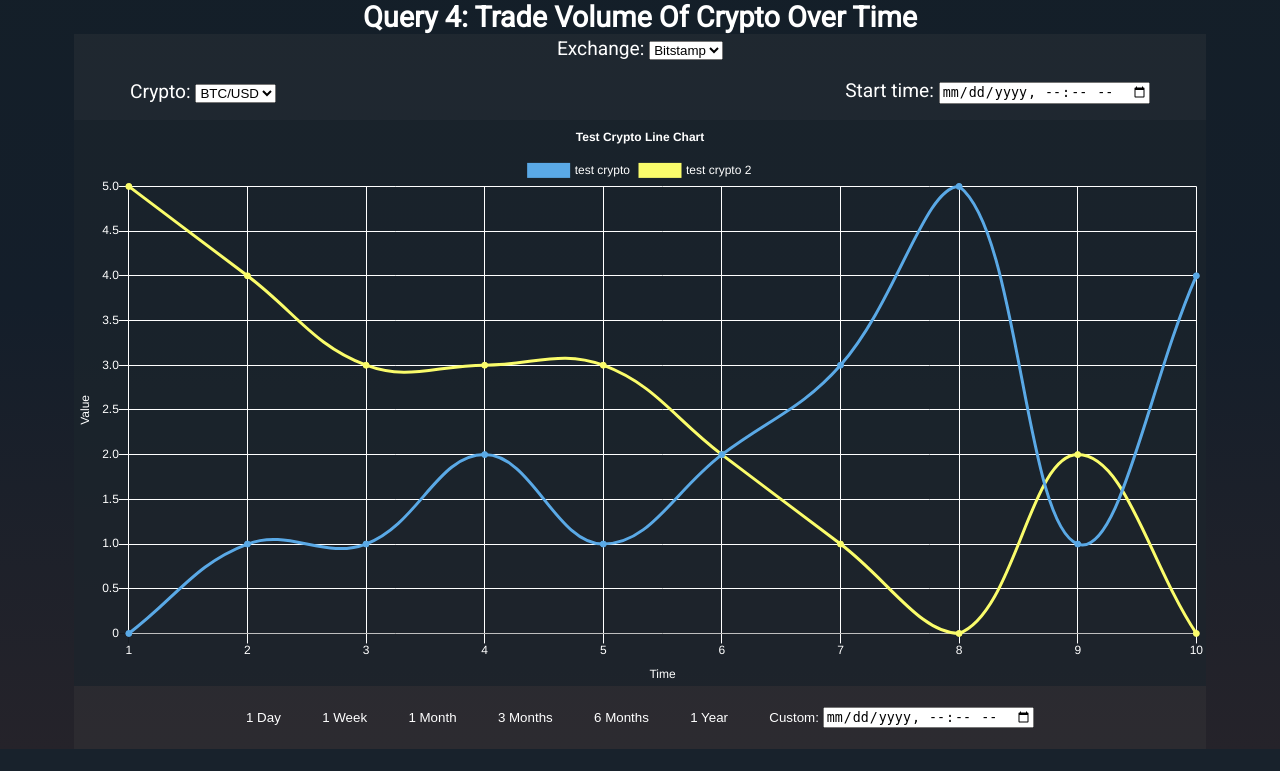
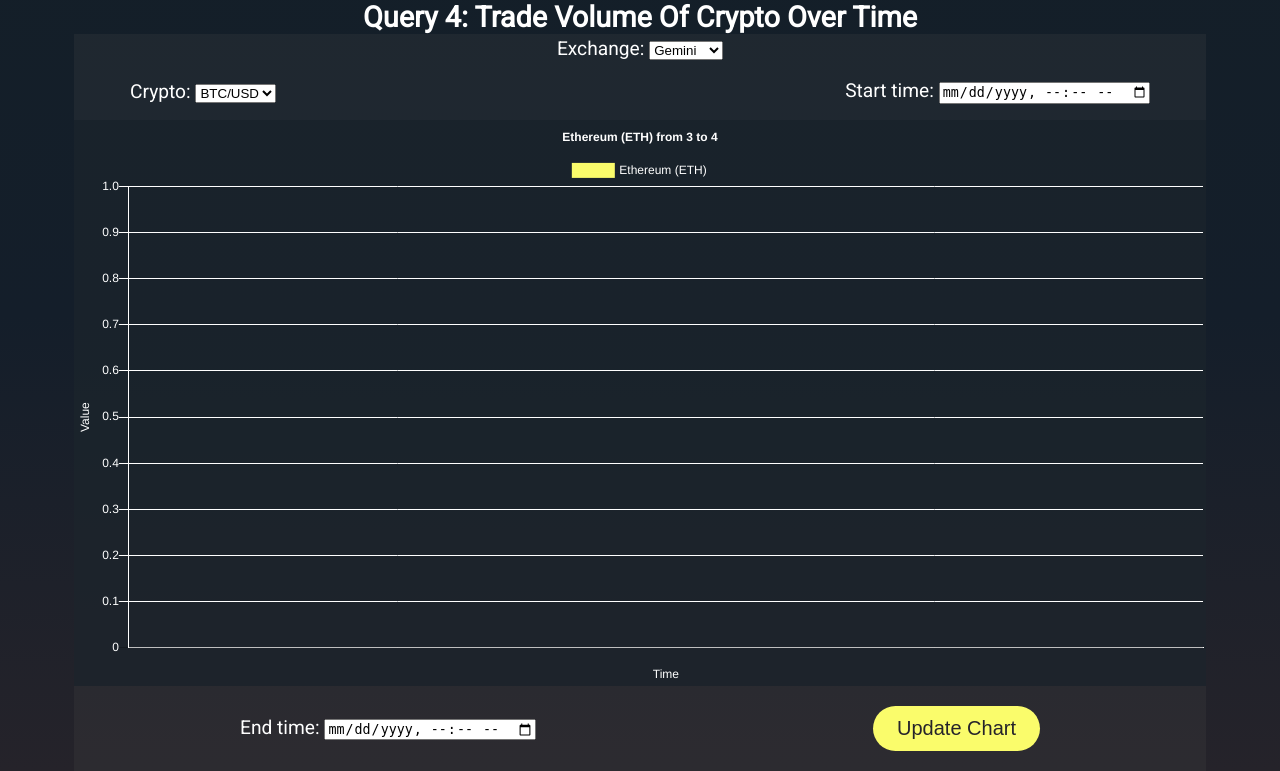
Before and after one commit to BradyMMenswar/DBMSProject, a Flask app: page /volume in a window 1280 px wide. Shown: the part 140-911 px from the top of the page. Before the commit the page ends 889 px from the top, so only its background shows below. Run offline with Flask 2, Linux system fonts and the light colour scheme; some libraries are stand-ins or nearby versions.

Commit message:
Added chart to volume.html
The query 4 chart has been implemented and added to the webpage.

```diff
--- a/app.py
+++ b/app.py
@@ -1,6 +1,6 @@
 from flask import Flask, render_template, request, jsonify
 from datetime import datetime
-from oracleFuncs import queryOne
+from oracleFuncs import queryOne, queryFour
 import math
 
 app = Flask(__name__, static_url_path='',
@@ -31,20 +31,20 @@
             queryA = query.A
             queryALength = len(queryA)
             scaleFactor = math.floor(queryALength / 100)
-            # for x in range(queryALength):
-            #     if(x % scaleFactor == 0):
-            #         chartForm[4].append(str(queryA[x]))
-            for d in queryA:
-                chartForm[4].append(str(d))
+            for x in range(queryALength):
+                if(x % scaleFactor == 0):
+                    chartForm[4].append(str(queryA[x]))
+            # for d in queryA:
+            #     chartForm[4].append(str(d))
             queryC = query.C
-            # for y in range(queryALength):
-            #     if(y % scaleFactor == 0):
-            #         chartForm[5].append(queryC[y])
-            for p in queryC:
-                chartForm[5].append(p)
-            print(chartForm)
-            print(len(chartForm[4]))
-            print(len(chartForm[5]))
+            for y in range(queryALength):
+                if(y % scaleFactor == 0):
+                    chartForm[5].append(queryC[y])
+            # for p in queryC:
+            #     chartForm[5].append(p)
+            # print(chartForm)
+            # print(len(chartForm[4]))
+            # print(len(chartForm[5]))
             return render_template("analyze.html", value = chartForm)
 
         # if request.form.get('int1'):
@@ -85,9 +85,61 @@
 def portfolio() -> str:
     return render_template("portfolio.html")
 
-@app.route('/volume')
+@app.route('/volume', methods=['POST', 'GET'])
 def volume() -> str:
-    return render_template("volume.html")
+    if request.method == 'POST':
+        chartForm = [0, 0, 0, 0, 0, 0]
+        if(request.form.get('exchange-data')):
+            chartForm[0] = request.form.get('exchange-data')
+            chartForm[1] = request.form.get('crypto-data')
+            chartForm[2] = str(datetime.strptime(request.form.get('start-data'), '%Y-%m-%dT%H:%M'))
+            chartForm[3] = str(datetime.strptime(request.form.get('end-data'), '%Y-%m-%dT%H:%M'))
+            chartForm[4] = []
+            chartForm[5] = []
+            query = queryFour(request.form.get('crypto-data'), request.form.get('exchange-data'), datetime.strptime(request.form.get('start-data'), '%Y-%m-%dT%H:%M'), datetime.strptime(request.form.get('end-data'), '%Y-%m-%dT%H:%M'))
+            queryA = query.A
+            queryALength = len(queryA)
+            scaleFactor = math.floor(queryALength / 100)
+            for x in range(queryALength):
+                if(x % scaleFactor == 0):
+                    chartForm[4].append(str(queryA[x]))
+            # for d in queryA:
+            #     chartForm[4].append(str(d))
+            queryC = query.C
+            for y in range(queryALength):
+                if(y % scaleFactor == 0):
+                    chartForm[5].append(queryC[y])
+            # for p in queryC:
+            #     chartForm[5].append(p)
+            # print(chartForm)
+            # print(len(chartForm[4]))
+            # print(len(chartForm[5]))
+            return render_template("volume.html", value = chartForm)
+
+        # if request.form.get('int1'):
+        #     a=request.form.get('int1')
+        #     return render_template("analyze.html", value = [1,2])
+        # if request.form.get('int2'):
+        #     a=request.form.get('int2')
+        #     return render_template("analyze.html", value = [1,2,3])
+        # if request.form.get('int3'):
+        #     a=request.form.get('int3')
+        #     return render_template("analyze.html", value = [1,2,3,4])
+        # if request.form.get('int4'):
+        #     a=request.form.get('int4')
+        #     return render_template("analyze.html", value = [1,2,3,4,5])
+        # if request.form.get('int5'):
+        #     a=request.form.get('int5')
+        #     return render_template("analyze.html", value = [1,2,3,4,5,6,7])
+        # if request.form.get('int6'):
+        #     a=request.form.get('int6')
+        #     return render_template("analyze.html", value = [1,2,3,4,5,6,7,8,9,10])
+        query = 0;
+        return render_template("volume.html", value = [1,2,3,4,5,6,7,8,9,10])
+    else:
+        a=request.args.get('test')
+        print("no")
+        return render_template("volume.html", value = [1,2,3,4,5,6,7,8,9,10])
 
 
 if __name__ == '__main__':
--- a/templates/volume.html
+++ b/templates/volume.html
@@ -25,25 +25,25 @@
     </header>
     <h2 class="query-title">Query 4: Trade Volume Of Crypto Over Time</h2>
     <section class="volume-main-section">
-       <div class="chart-box">
+        <form action = "http://localhost:5000/volume" method = "POST" class="chart-box">
             <div class="exchange-section">
                 <label>Exchange: </label>
-               <select>
-                   <option>Bitstamp</option>
-                   <option>Gemini</option>
+                <select class="drop-down" name="exchange-data">
+                    <option value="1">Gemini</option>
+                    <option value="2">Bitstamp</option>
                 </select>
             </div>
             <div class="top-section">
                 <div>
                      <label>Crypto:</label>
-                    <select>
-                        <option>BTC/USD</option>
-                        <option>ETH/USD</option>
+                     <select class="drop-down" name="crypto-data">
+                         <option value="1">BTC/USD</option>
+                         <option value="2">ETH/USD</option>
                      </select>
                 </div>
                  <div>
                      <label>Start time:</label>
-                    <input type="datetime-local"></input>
+                     <input type="datetime-local" name="start-data"></input>
                  </div>
 
             </div>
@@ -51,50 +51,55 @@
              <!-- original buttons for reference <input id="mvalue" onkeyup="updateRangeMin(this)" type = "number" value = 1 min=1 max=10>
              <input id="mvalue" onkeyup="updateRangeMax(this)" type = "number" value = 10 min=1 max=10> -->
             <div class="bottom-section">
-                <button class="time-button" id="mvalue" onclick="updateRangeMax(this)" value = 1>1 Day</button>
-                <button class="time-button" id="mvalue" onclick="updateRangeMax(this)" value = 7>1 Week</button>
-                <button class="time-button" id="mvalue" onclick="updateRangeMax(this)" value = 30>1 Month</button>
-                <button class="time-button" id="mvalue" onclick="updateRangeMax(this)" value = 90>3 Months</button>
-                <button class="time-button" id="mvalue" onclick="updateRangeMax(this)" value = 180>6 Months</button>
-                <button class="time-button" id="mvalue" onclick="updateRangeMax(this)" value = 365>1 Year</button>
-                <button class="time-button">
-                    <label>Custom:</label>
-                    <input type="datetime-local"></input>
-                </button>
+                <!-- <form action = "http://localhost:5000/analyze" method = "POST">
+                 <input type="submit" class="time-button" id="mvalue" name = "int1" value = "1 Day"></inputbutton>
+                 <button class="time-button" id="mvalue" name="int2" value = 7>1 Week</button>
+                 <button class="time-button" id="mvalue" name="int3" value = 30>1 Month</button>
+                 <button class="time-button" id="mvalue" name="int4" value = 90>3 Months</button>
+                 <button class="time-button" id="mvalue" name="int5" value = 180>6 Months</button>
+                 <button class="time-button" id="mvalue" name="int6" value = 365>1 Year</button> -->
+                 <div class="time-button">
+                     <label>End time: </label>
+                     <input type="datetime-local" name="end-data"></input>
                  </div>
+                <!-- </form> -->
+                <input type="submit" class="submit-form" value="Update Chart"></input>
             </div>
+         </form>
      </section>
-
      <!--suppress JSUnresolvedLibraryURL -->
  <script src="https://cdnjs.cloudflare.com/ajax/libs/jquery/3.4.0/jquery.min.js"></script>
  <!--suppress JSUnresolvedLibraryURL -->
  <script src="https://cdnjs.cloudflare.com/ajax/libs/twitter-bootstrap/4.3.1/js/bootstrap.min.js"></script>
  <!--suppress JSUnresolvedLibraryURL -->
  <script src="https://cdnjs.cloudflare.com/ajax/libs/Chart.js/2.8.0/Chart.min.js"></script>
-<script>
+
+ <script src="https://cdn.jsdelivr.net/npm/chartjs-adapter-date-fns/dist/chartjs-adapter-date-fns.bundle.min.js"></script>
+ <script type="text/javascript">
          var rangemax = 10
          var rangemin = 0
-        const labels = [1,2,3,4,5,6,7,8,9,10]
+         const labels = [1,2]
+         var valueJSON = {{value|tojson}}
+         console.log(valueJSON)
+         var cryptoName = "Test";
+
+         var minTime = valueJSON[2]
+         var maxTime = valueJSON[3]
+         if(valueJSON[1] == 1) cryptoName = "Bitcoin (BTC)"
+         else cryptoName = "Ethereum (ETH)"
 
          const config = {
              type: 'line',
              data: {
-                labels: labels,
+                 //labels: labels,
                  datasets: [
                      {
-                    label: "test crypto",
-                    fontColor: 'rgb(255,255,255)',
-                    backgroundColor: '#5AA9E6',
-                    borderColor: '#5AA9E6',
-                    data: [0,1,1,2,1,2,3,5,1,4],
-                    fill: false,
-                    },
-                    {
-                    label: "test crypto 2",
+                     label: cryptoName,
                      fontColor: 'rgb(255,255,255)',
                      backgroundColor: '#FAFC6B',
                      borderColor: '#FAFC6B',
-                    data: [5,4,3,3,3,2,1,0,2,0],
+                     data: [
+                     ],
                      fill: false,
                      }
                  ],
@@ -108,7 +113,7 @@
                  responsive: true,
                  title: {
                      display: true,
-                    text: 'Test Crypto Line Chart',
+                     text: cryptoName + ' from ' + valueJSON[2] + ' to ' + valueJSON[3],
                      fontColor: 'rgb(255,255,255)'
                  },
                  tooltips: {
@@ -123,6 +128,12 @@
                      color: 'rgb(0,0,0)',
                      xAxes: [{
                          display: true,
+                         type: 'time',
+                         time: {
+                             unit: 'day',
+                             min: minTime,
+                             max: maxTime
+                         },
                          scaleLabel: {
                              display: true,
                              labelString: 'Time',
@@ -155,36 +166,62 @@
              }
          };
 
+
+
          const context = document.getElementById('canvas').getContext('2d');
 
          const lineChart = new Chart(context, config);
-
+         lineChart.update();
          const source = new EventSource("/chart-data");
 
-        source.onmessage = function (event) {
-            const data = JSON.parse(event.data);
-            if (config.data.labels.length === 20) {
-                config.data.labels.shift();
-                config.data.datasets[0].data.shift();
+         // source.onmessage = function (event) {
+         //     const data = JSON.parse(event.data);
+         //     if (config.data.labels.length === 20) {
+         //         config.data.labels.shift();
+         //         config.data.datasets[0].data.shift();
+         //     }
+         //     config.data.labels.push(data.time);
+         //     config.data.datasets[0].data.push(data.value);
+         //     lineChart.update();
+         // }
+         // function updateRangeMax(mvalue){
+         //     console.log(mvalue.value)
+         //     const range = labels.slice(rangemin,mvalue.value);
+         //     lineChart.config.data.labels = range;
+         //     rangemax = mvalue.value;
+         //     lineChart.update();
+
+         // }
+         // function updateRangeMin(mvalue){
+         //     console.log(mvalue.value)
+         //     const range = labels.slice(mvalue.value-1,rangemax);
+         //     lineChart.config.data.labels = range;
+         //     rangemin = mvalue.value-1;
+         //     lineChart.update();
+         // }
+         function addData(chart, data) {
+
+
+             chart.config.data.datasets.forEach((dataset) => {
+                 dataset.data.push(data);
+             });
+             chart.update();
          }
-            config.data.labels.push(data.time);
-            config.data.datasets[0].data.push(data.value);
-            lineChart.update();
+         function removeData(chart) {
+             chart.config.data.datasets.forEach((dataset) => {
+
+                 dataset.data.pop();
+
+             });
+             chart.update();
          }
-        function updateRangeMax(mvalue){
-            console.log(mvalue.value)
-            const range = labels.slice(rangemin,mvalue.value);
-            lineChart.config.data.labels = range;
-            rangemax = mvalue.value;
-            lineChart.update();
+
+         removeData(lineChart);
+         for(let i = 0;i<valueJSON[4].length; i++)
+         {
+             addData(lineChart, {x: valueJSON[4][i], y: valueJSON[5][i]})
          }
-        function updateRangeMin(mvalue){
-            console.log(mvalue.value)
-            const range = labels.slice(mvalue.value-1,rangemax);
-            lineChart.config.data.labels = range;
-            rangemin = mvalue.value-1;
-            lineChart.update();
-        }
+         console.log(lineChart.data.datasets[0])
 
 
 
```
Lines whose indentation alone changed are shown as unchanged.
